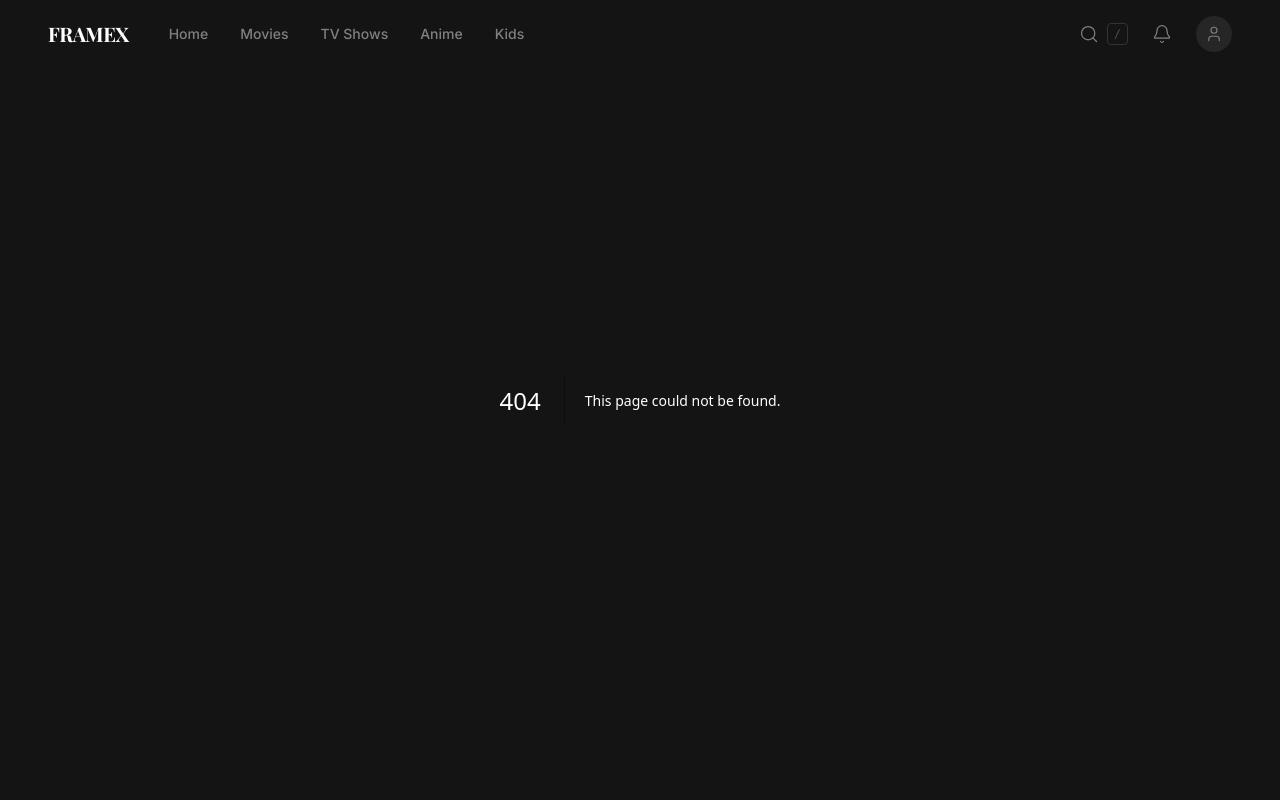
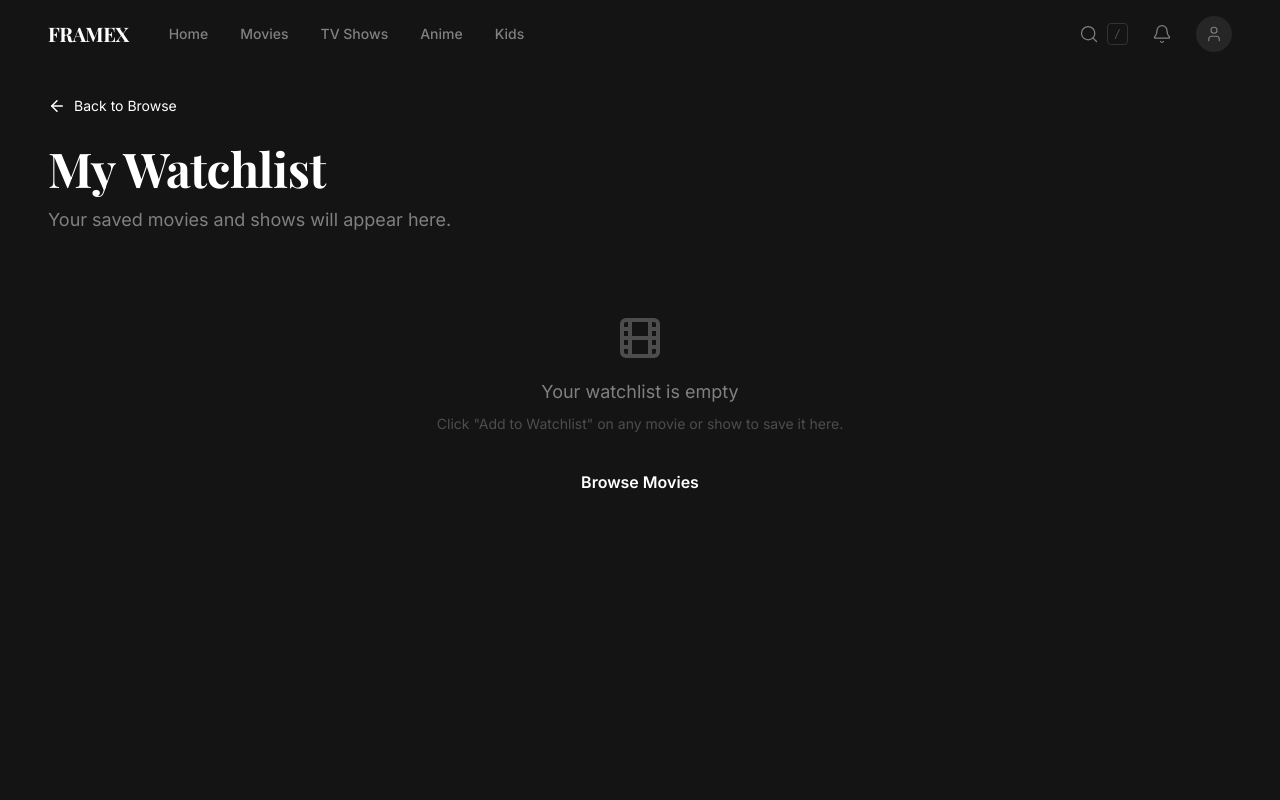
Before and after one commit to Zayk22/framex, a Next.js app: page /watchlist in a window 1280 px wide. Before the commit this address had no page. Shown: the top 800 px of the page. Built offline with nearby package versions, Linux system fonts and the light colour scheme.

Commit message:
Add watchlist page, bookmark icon in header

```diff
--- /dev/null
+++ b/src/app/watchlist/page.tsx
@@ -0,0 +1,100 @@
+"use client";
+
+import { useState, useEffect } from "react";
+import Link from "next/link";
+import { ArrowLeft, Trash2, Film } from "lucide-react";
+import { getWatchlist, removeFromWatchlist, type WatchlistItem } from "@/lib/storage";
+
+export default function WatchlistPage() {
+  const [items, setItems] = useState<WatchlistItem[]>([]);
+
+  useEffect(() => {
+    setItems(getWatchlist());
+  }, []);
+
+  const handleRemove = (movieId: number) => {
+    removeFromWatchlist(movieId);
+    setItems(getWatchlist());
+  };
+
+  return (
+    <main className="min-h-screen pt-24">
+      <div className="mx-auto max-w-screen-2xl px-4 sm:px-6 lg:px-12">
+        {/* Header */}
+        <Link
+          href="/"
+          className="mb-6 inline-flex items-center gap-2 text-caption text-matte-400 transition-colors duration-300 hover:text-white"
+        >
+          <ArrowLeft size={18} />
+          Back to Browse
+        </Link>
+
+        <h1 className="font-display text-display text-white">My Watchlist</h1>
+        <p className="mt-2 text-body-lg text-matte-500">
+          {items.length > 0
+            ? `${items.length} ${items.length === 1 ? "title" : "titles"} saved`
+            : "Your saved movies and shows will appear here."}
+        </p>
+
+        {/* Empty State */}
+        {items.length === 0 && (
+          <div className="flex flex-col items-center justify-center py-20">
+            <Film size={48} className="text-matte-600 mb-4" />
+            <p className="text-body-lg text-matte-500 mb-2">Your watchlist is empty</p>
+            <p className="text-caption text-matte-600 mb-6">
+              Click "Add to Watchlist" on any movie or show to save it here.
+            </p>
+            <Link
+              href="/movies"
+              className="rounded-lg bg-crimson-DEFAULT px-6 py-3 text-body font-semibold text-white transition-colors hover:bg-crimson-dark"
+            >
+              Browse Movies
+            </Link>
+          </div>
+        )}
+
+        {/* Watchlist Grid */}
+        {items.length > 0 && (
+          <div className="grid grid-cols-2 sm:grid-cols-3 md:grid-cols-4 lg:grid-cols-5 xl:grid-cols-6 gap-4 mt-8">
+            {items.map((item) => (
+              <div key={item.movieId} className="group relative">
+                {/* Poster */}
+                <Link href={`/movie/${item.movieId}`}>
+                  <div className="aspect-[2/3] overflow-hidden rounded-lg bg-matte-800">
+                    <img
+                      src={item.posterUrl}
+                      alt={item.title}
+                      className="h-full w-full object-cover transition-transform duration-300 group-hover:scale-105"
+                    />
+                  </div>
+                </Link>
+
+                {/* Title & Remove */}
+                <div className="mt-2">
+                  <Link
+                    href={`/movie/${item.movieId}`}
+                    className="text-caption font-medium text-matte-300 line-clamp-1 hover:text-white transition-colors"
+                  >
+                    {item.title}
+                  </Link>
+                  <div className="flex items-center justify-between mt-1">
+                    <span className="text-small text-matte-500">
+                      {item.year} • ⭐ {item.rating}
+                    </span>
+                    <button
+                      onClick={() => handleRemove(item.movieId)}
+                      className="text-matte-600 hover:text-crimson-DEFAULT transition-colors"
+                      aria-label="Remove from watchlist"
+                    >
+                      <Trash2 size={14} />
+                    </button>
+                  </div>
+                </div>
+              </div>
+            ))}
+          </div>
+        )}
+      </div>
+    </main>
+  );
+}
--- a/src/components/layout/Header.tsx
+++ b/src/components/layout/Header.tsx
@@ -1,5 +1,5 @@
 "use client";
-
+import { Search, User, Bell, Menu, X, Bookmark } from "lucide-react";
 import { useState, useEffect, useCallback } from "react";
 import Link from "next/link";
 import { Search, User, Bell, Menu, X } from "lucide-react";
@@ -150,3 +150,11 @@ export default function Header() {
     </>
   );
 }
+{/* Watchlist */}
+<Link
+  href="/watchlist"
+  className="flex h-9 w-9 items-center justify-center rounded-full bg-matte-800 text-matte-500 transition-all duration-300 hover:bg-matte-700 hover:text-white"
+  aria-label="Watchlist"
+>
+  <Bookmark size={16} strokeWidth={1.5} />
+</Link>
```
